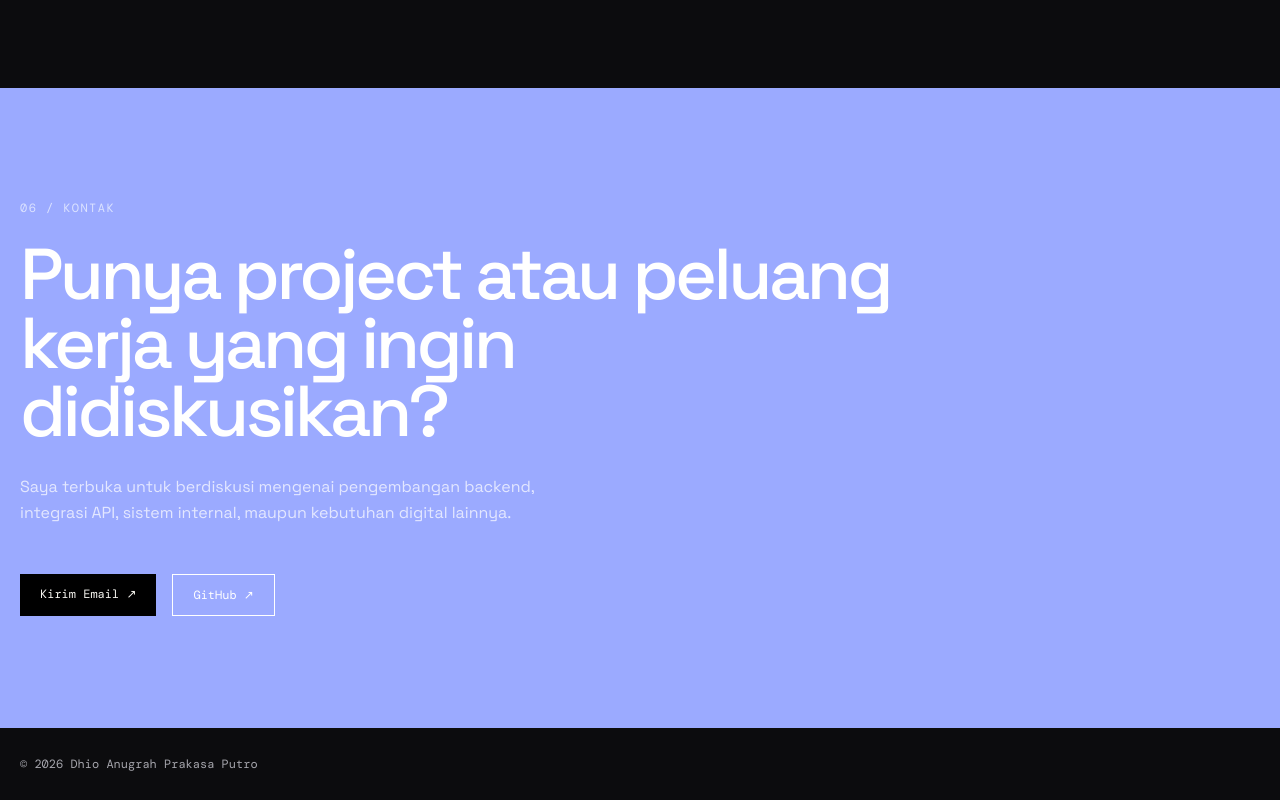
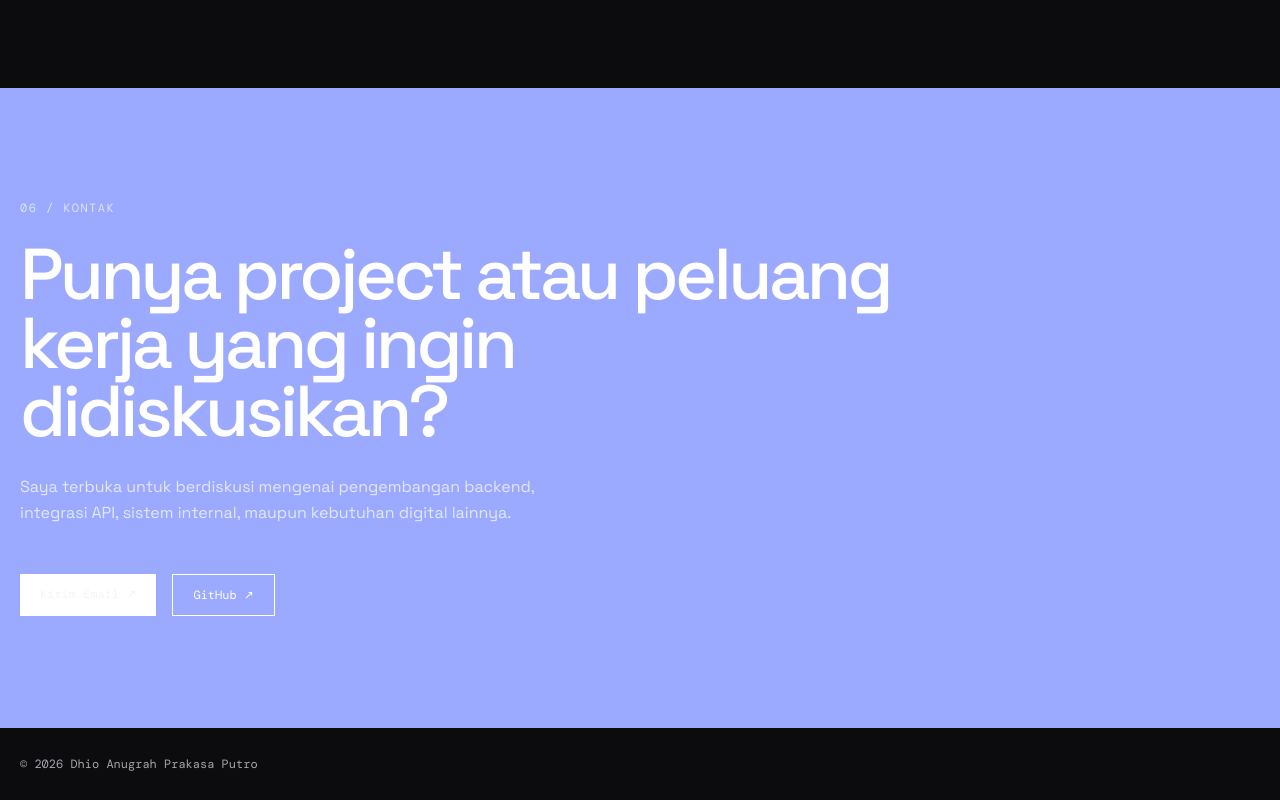
Before and after one commit to dhioanugrah/dhioanugrah.github.io, an Astro site: page / in a window 1280 px wide. Shown: the part 7340-8140 px from the top of the page. Built offline with nearby package versions, Linux system fonts and the light colour scheme; Astro itself is replaced by a stand-in of ours.

```diff
--- a/src/pages/index.astro
+++ b/src/pages/index.astro
@@ -726,7 +726,7 @@ const skills = [
           <div class="mt-12 flex flex-wrap gap-4">
             <a
               href="mailto:dhioanugrahh@gmail.com"
-              class="bg-black px-5 py-3 font-mono text-xs text-ink transition hover:bg-ink hover:text-white"
+              class="bg-white px-5 py-3 font-mono text-xs text-ink transition hover:bg-paper hover:text-white"
             >
               Kirim Email ↗
             </a>
```
Also changed, not shown: public/profile/dhio-profile.webp.
